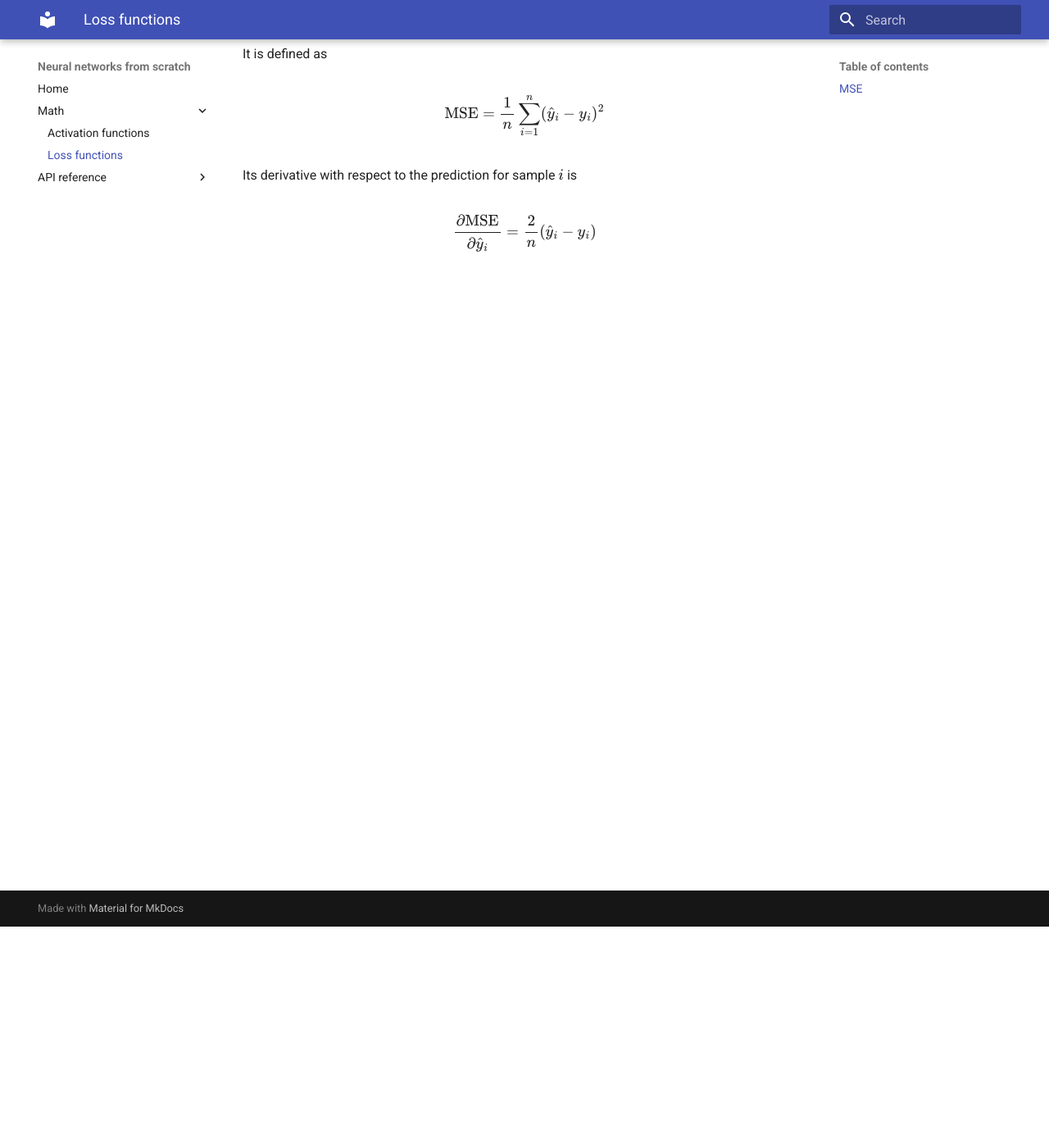
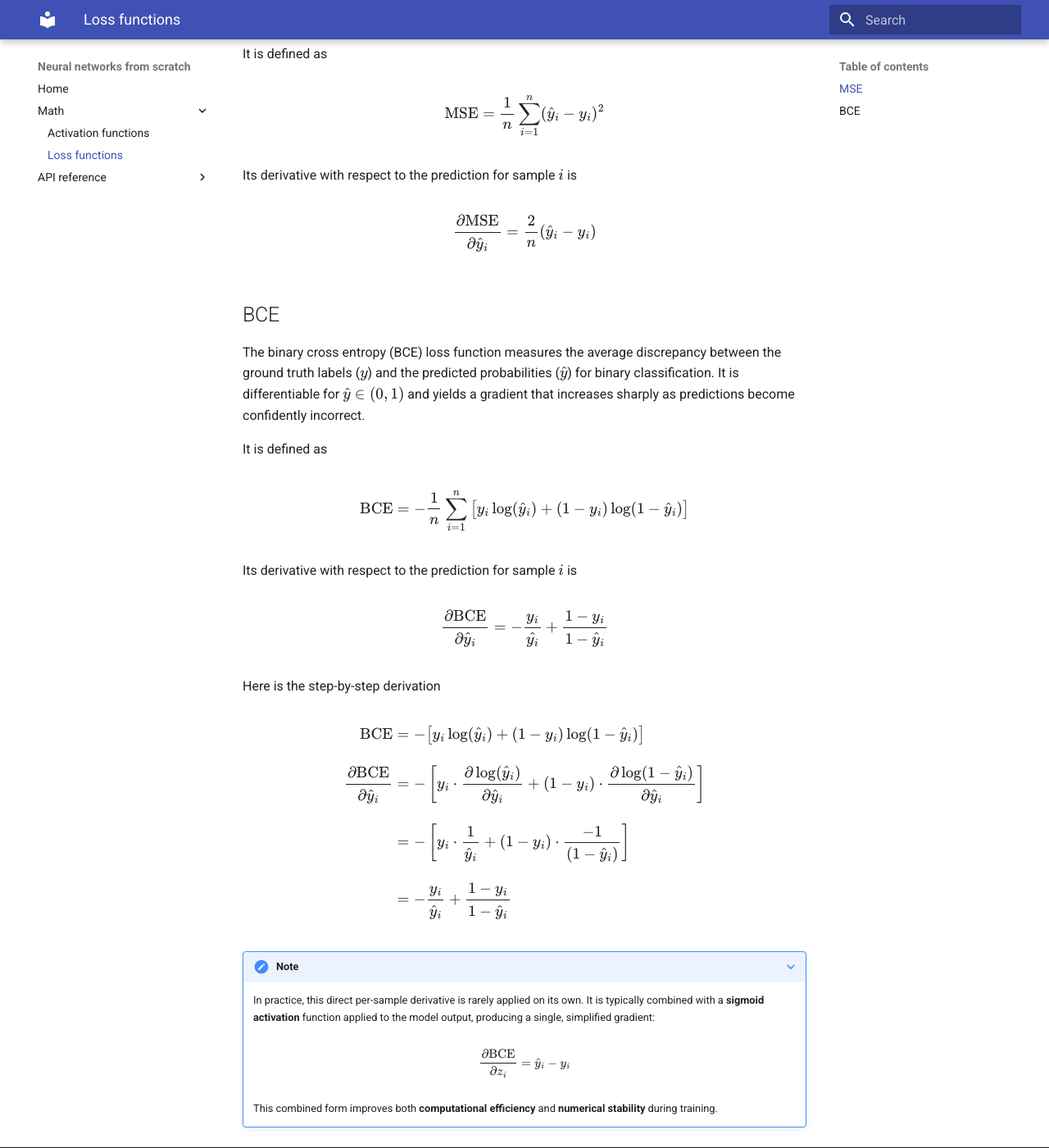
Before and after one commit to Mikel-MG/neural-networks-from-scratch, an MkDocs documentation site: the page built from docs/math_losses.md, in a window 1280 px wide and 1400 px high, scrolled down 270 px. Shown: the whole window at 82% size. Built offline with MkDocs 1.6.1 and Material for MkDocs 9.7.7, drawn with Linux system fonts in a browser that asks for light colours.

Commit message:
Add mathematical background for BCE loss function

```diff
--- a/docs/math_losses.md
+++ b/docs/math_losses.md
@@ -15,3 +15,38 @@ Its derivative with respect to the prediction for sample $i$ is
 $$
 \frac{\partial \text{MSE} }{\partial \hat{y}_i } = \frac{2}{n} (\hat{y}_i - y_i)
 $$
+
+## BCE
+
+The binary cross entropy (BCE) loss function measures the average discrepancy between the ground truth labels ($y$) and the predicted probabilities ($\hat{y}$) for binary classification. It is differentiable for $\hat{y} \in (0,1)$ and yields a gradient that increases sharply as predictions become confidently incorrect.
+
+It is defined as
+
+$$
+\text{BCE} = - \frac{1}{n} \sum_{i=1}^{n} \big[ y_i \log(\hat{y}_i) + (1 - y_i) \log(1 - \hat{y}_i) \big]
+$$
+
+Its derivative with respect to the prediction for sample $i$ is
+
+$$
+\frac{\partial \text{BCE} }{\partial \hat{y}_i } = - \frac{y_i}{\hat{y_i}}  + \frac{1-y_i}{1-\hat{y}_i}
+$$
+
+Here is the step-by-step derivation
+
+$$
+\begin{align*}
+\text{BCE} &= - \big[ y_i \log(\hat{y}_i) + (1 - y_i) \log(1 - \hat{y}_i) \big]\\[1em]
+\frac{\partial \text{BCE} }{\partial \hat{y}_i} &= - \left[ y_i \cdot \frac{\partial \log(\hat{y}_i)}{\partial \hat{y}_i}
++ (1 - y_i) \cdot \frac{\partial \log(1 - \hat{y}_i)}{\partial \hat{y}_i} \right]\\[1em]
+&= - \left[ y_i \cdot \frac{1}{\hat{y}_i} + (1-y_i) \cdot \frac{-1}{(1 - \hat{y}_i)} \right]\\[1em]
+&= - \frac{y_i}{\hat{y}_i} + \frac{1-y_i}{1-\hat{y}_i}
+\end{align*}
+$$
+
+???+ note
+    In practice, this direct per-sample derivative is rarely applied on its own. It is typically combined with a **sigmoid activation** function applied to the model output, producing a single, simplified gradient:
+
+    $$\frac{\partial \text{BCE}}{\partial z_i} = \hat{y}_i - y_i$$
+
+    This combined form improves both **computational efficiency** and **numerical stability** during training.
--- a/mkdocs.yml
+++ b/mkdocs.yml
@@ -35,6 +35,8 @@ plugins:
               members_order: source
 
 markdown_extensions:
+  - admonition
+  - pymdownx.details
   - pymdownx.highlight:
       anchor_linenums: true
       line_spans: __span
```
